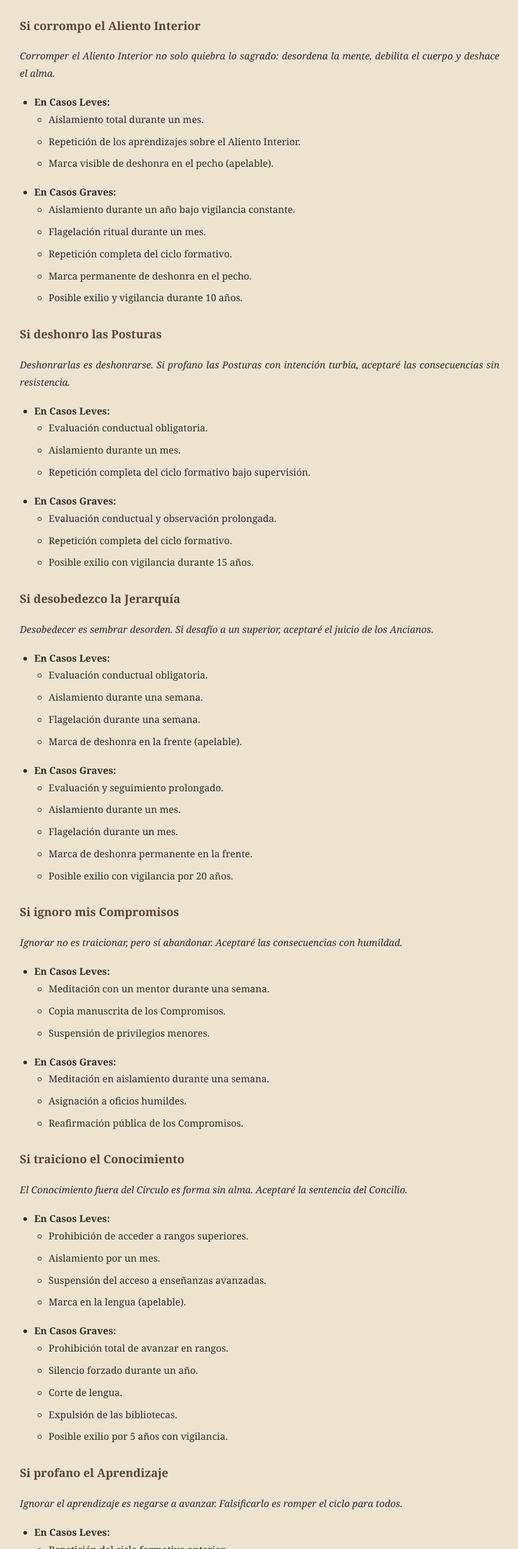
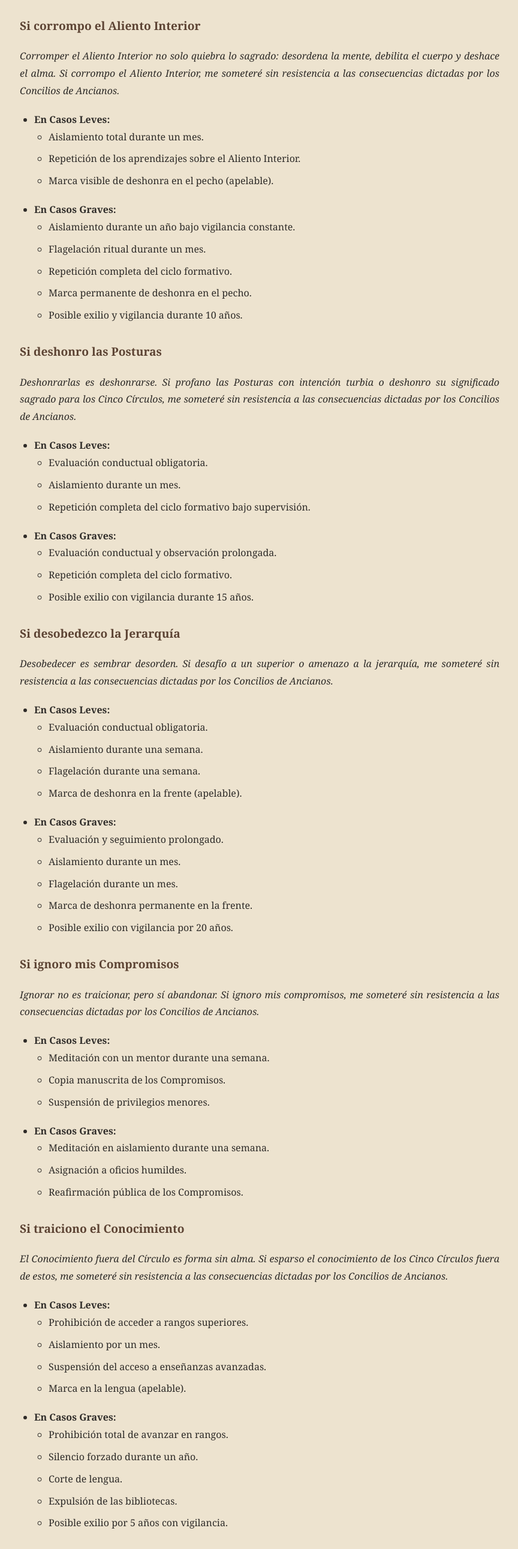
Before and after one commit to MrFraullen/Los-Cinco-Circulos, a plain HTML site: page el-libro-de-hierro.html in a window 1280 px wide. Shown: the part 6018-8600 px from the top of the page at 60% size, without its empty margins (207-1071 px from the left). Drawn offline with Linux system fonts and the light colour scheme.

Commit message:
Update el-libro-de-hierro.html

```diff
--- a/el-libro-de-hierro.html
+++ b/el-libro-de-hierro.html
@@ -220,7 +220,7 @@
 
     <a id="castigos-aliento"></a>
     <h3>Si corrompo el Aliento Interior</h3>
-    <p><em>Corromper el Aliento Interior no solo quiebra lo sagrado: desordena la mente, debilita el cuerpo y deshace el alma.</em></p>
+    <p><em>Corromper el Aliento Interior no solo quiebra lo sagrado: desordena la mente, debilita el cuerpo y deshace el alma. Si corrompo el Aliento Interior, me someteré sin resistencia a las consecuencias dictadas por los Concilios de Ancianos.</em></p>
 
     <ul>
     <li><strong>En Casos Leves:</strong>
@@ -243,7 +243,7 @@
 
     <a id="castigos-postura"></a>
     <h3>Si deshonro las Posturas</h3>
-    <p><em>Deshonrarlas es deshonrarse. Si profano las Posturas con intención turbia, aceptaré las consecuencias sin resistencia.</em></p>
+    <p><em>Deshonrarlas es deshonrarse. Si profano las Posturas con intención turbia o deshonro su significado sagrado para los Cinco Círculos, me someteré sin resistencia a las consecuencias dictadas por los Concilios de Ancianos.</em></p>
 
     <ul>
     <li><strong>En Casos Leves:</strong>
@@ -264,7 +264,7 @@
 
     <a id="castigos-jerarquia"></a>
     <h3>Si desobedezco la Jerarquía</h3>
-    <p><em>Desobedecer es sembrar desorden. Si desafío a un superior, aceptaré el juicio de los Ancianos.</em></p>
+    <p><em>Desobedecer es sembrar desorden. Si desafío a un superior o amenazo a la jerarquía, me someteré sin resistencia a las consecuencias dictadas por los Concilios de Ancianos.</em></p>
 
     <ul>
     <li><strong>En Casos Leves:</strong>
@@ -288,7 +288,7 @@
 
     <a id="castigos-compromisos"></a>
     <h3>Si ignoro mis Compromisos</h3>
-    <p><em>Ignorar no es traicionar, pero sí abandonar. Aceptaré las consecuencias con humildad.</em></p>
+    <p><em>Ignorar no es traicionar, pero sí abandonar. Si ignoro mis compromisos, me someteré sin resistencia a las consecuencias dictadas por los Concilios de Ancianos.</em></p>
 
     <ul>
     <li><strong>En Casos Leves:</strong>
@@ -309,7 +309,7 @@
 
     <a id="castigos-conocimiento"></a>
     <h3>Si traiciono el Conocimiento</h3>
-    <p><em>El Conocimiento fuera del Círculo es forma sin alma. Aceptaré la sentencia del Concilio.</em></p>
+    <p><em>El Conocimiento fuera del Círculo es forma sin alma. Si esparso el conocimiento de los Cinco Círculos fuera de estos, me someteré sin resistencia a las consecuencias dictadas por los Concilios de Ancianos.</em></p>
 
     <ul>
     <li><strong>En Casos Leves:</strong>
@@ -333,7 +333,7 @@
 
     <a id="castigos-aprendizaje"></a>
     <h3>Si profano el Aprendizaje</h3>
-    <p><em>Ignorar el aprendizaje es negarse a avanzar. Falsificarlo es romper el ciclo para todos.</em></p>
+    <p><em>Ignorar el aprendizaje es negarse a avanzar. Si profano o deshonro de algún modo el aprendizaje, me someteré sin resistencia a las consecuencias dictadas por los Concilios de Ancianos.</em></p>
 
     <ul>
     <li><strong>En Casos Leves:</strong>
@@ -355,7 +355,7 @@
 
     <a id="castigos-aislamiento"></a>
     <h3>Si rompo el Aislamiento</h3>
-    <p><em>Romper el aislamiento es permitir que el ruido del mundo contamine el fuego del Círculo.</em></p>
+    <p><em>Romper el aislamiento es permitir que el ruido del mundo contamine el fuego del Círculo. Si soy yo el puente entre el ruido del mundo y el interior de los Cinco Círculos, me someteré sin resistencia a las consecuencias dictadas por los Concilios de Ancianos</em></p>
 
     <ul>
     <li><strong>En Casos Leves:</strong>
```
